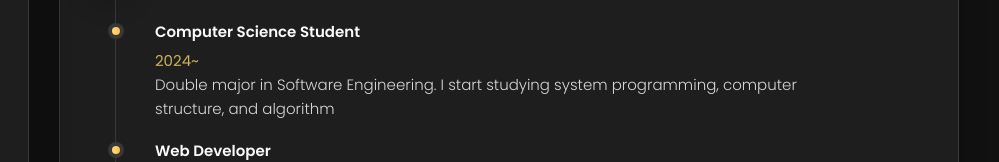
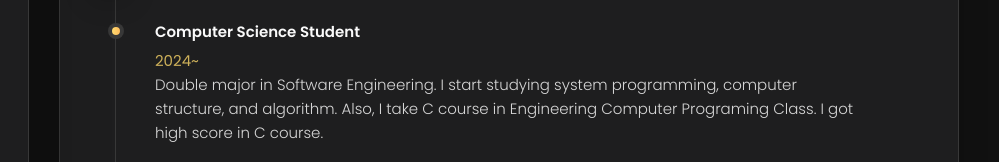
Before and after one commit to Tg-desing/Tg-desing.github.io, a plain HTML site: page index.html in a window 1280 px wide. Both pictures are taken after a click on the button "Resume". Shown: the part 584-746 px from the top of the page, 281-1280 px from the left. Drawn offline with nearby package versions, Linux system fonts and the light colour scheme.

Commit message:
add comment in education

```diff
--- a/index.html
+++ b/index.html
@@ -462,7 +462,9 @@
 
 								<p class="timeline-text">
 									Double major in Software Engineering. I start studying system
-									programming, computer structure, and algorithm
+									programming, computer structure, and algorithm. Also, I take C course
+									in Engineering Computer Programing Class.
+									I got high score in C course.
 								</p>
 							</li>
 
```
